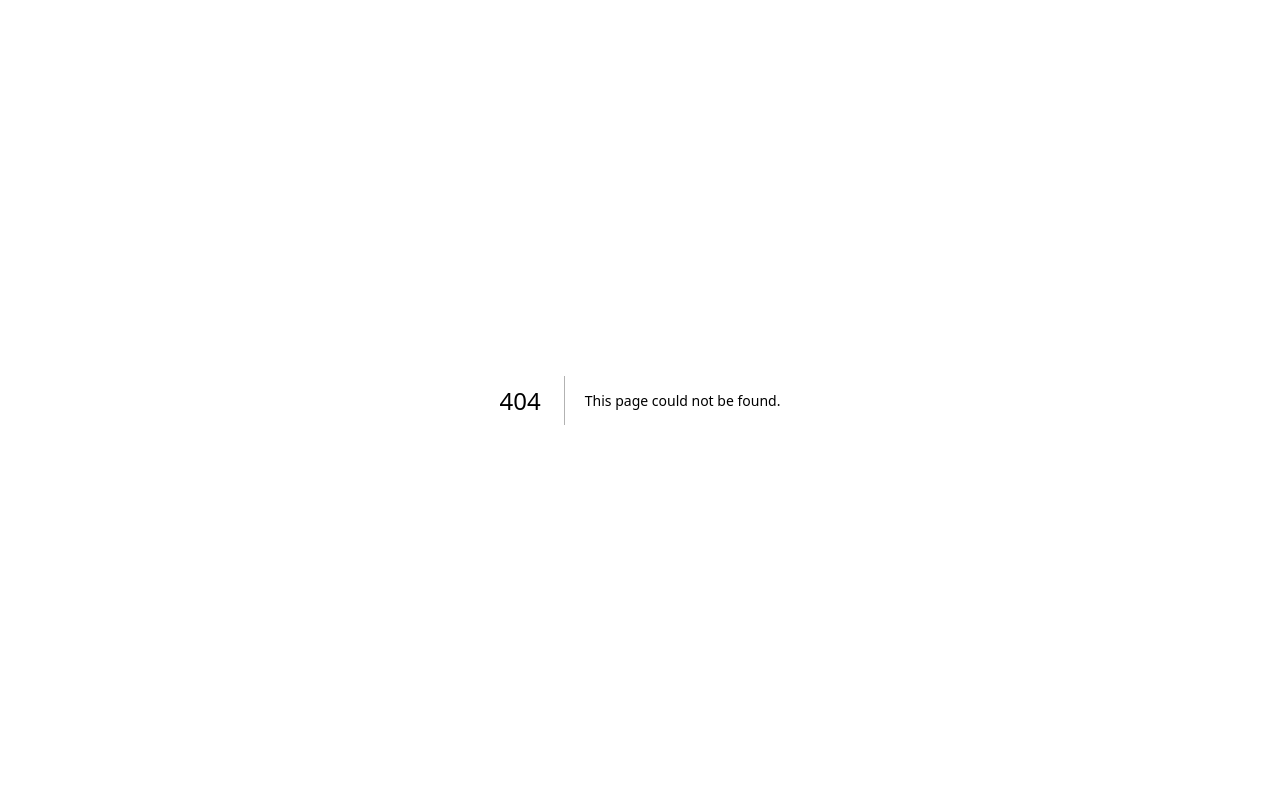
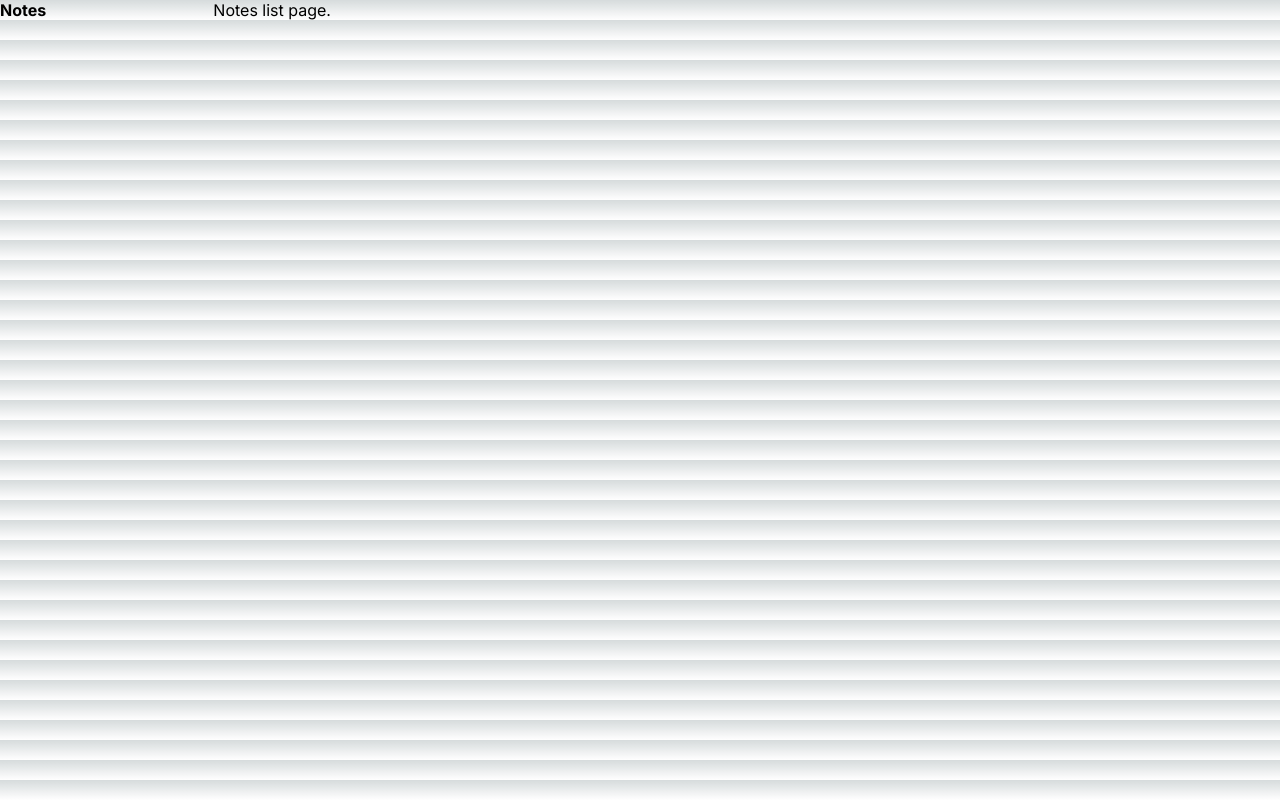
Before and after one commit to ktktbouzu/menoto, a Next.js app: page /notes in a window 1280 px wide. Before the commit this address had no page. Built offline with nearby package versions, Linux system fonts and the light colour scheme.

Commit message:
Created page and layout components for notes

```diff
--- /dev/null
+++ b/src/app/notes/layout.tsx
@@ -0,0 +1,16 @@
+import { Grid } from '@mui/material';
+
+import Sidebar from '../components/sidebar';
+
+export default function Layout({ children }: { children: React.ReactNode }) {
+  return (
+    <Grid container spacing={0}>
+      <Grid item xs={2}>
+        <Sidebar />
+      </Grid>
+      <Grid item xs={10}>
+        {children}
+      </Grid>
+    </Grid>
+  );
+}
--- /dev/null
+++ b/src/app/notes/page.tsx
@@ -0,0 +1,3 @@
+export default function Page() {
+  return <p>Notes list page.</p>
+}
```
